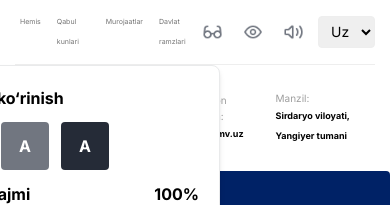
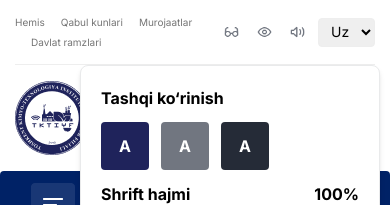
Before and after one commit to Sh0kh/Univer, a React (Vite) app: page / in a window 390 px wide. Both pictures are taken after a click on the button 253 px from the left and 32 px from the top of the page. Shown: the top 205 px of the page. Built offline with nearby package versions, Linux system fonts and the light colour scheme; no server answers.

Commit message:
new response

```diff
--- a/src/Components/Header.jsx
+++ b/src/Components/Header.jsx
@@ -57,7 +57,7 @@ export default function Header() {
         <header className="bg-white shadow-md relative z-50 ">
             <div className="Container">
                 <div className="flex justify-between items-center py-3 border-b">
-                    <ul className="flex space-x-4 text-sm text-gray-600">
+                    <ul className="Grow_q flex space-x-4 text-sm text-gray-600">
                         <li>Hemis</li>
                         <li>Qabul kunlari</li>
                         <li>Murojaatlar</li>
@@ -77,6 +77,7 @@ export default function Header() {
                     </div>
                 </div>
                 <div className="flex justify-between items-center py-4">
+                    <NavLink to="/">
                     <div className="flex items-center space-x-4">
                         <img src={logo} alt="Logo" className="mr-[20px]" />
                         <div>
@@ -84,6 +85,8 @@ export default function Header() {
                             <p className="h-p text-sm text-gray-600">rasmiy veb sayti</p>
                         </div>
                     </div>
+                    </NavLink>
+
                     <div className="h-service flex space-x-6">
                         <div className="flex items-center space-x-2">
                             <div className='res'>
--- a/src/Components/others/BigModal.jsx
+++ b/src/Components/others/BigModal.jsx
@@ -2,7 +2,7 @@ import { NavLink } from "react-router-dom";
 
 export default function BigModal({ go }) {
   return (
-    <div className="big_modal">
+    <div className="big_modal w-full">
       <div className="Container">
         {/* Modalni yopish tugmasi */}
         <svg
--- a/src/Components/others/VisionModal.jsx
+++ b/src/Components/others/VisionModal.jsx
@@ -29,7 +29,7 @@ const VisionModal = forwardRef(({ isOpen }, ref) => {
     return (
         <div
             ref={ref}
-            className={`absolute top-[65px] right-[170px] rounded-[8px] border border-[#E9EAEB] w-[300px] bg-white p-[20px] shadow-md ${isOpen ? "block" : "hidden"}`}
+            className={`visonModal absolute top-[65px] right-[170px] rounded-[8px] border border-[#E9EAEB] w-[300px] bg-white p-[20px] shadow-md ${isOpen ? "block" : "hidden"}`}
         >
             <h2 className="text-[16px] text-black font-bold">Tashqi ko‘rinish</h2>
             <div className="flex items-center gap-3 mt-3">
--- a/src/Style/Media.css
+++ b/src/Style/Media.css
@@ -50,8 +50,11 @@ gap: 10px;
     .h-h1,.h-p{
         display: none;
     }
+.visonModal{
+    right: 10px;
+}
+}
 
-}
 
 @media(max-width:500px){
     .h-service div img{
@@ -60,11 +63,10 @@ gap: 10px;
     .h-service p{
         font-size: 10px;
     }
-    header ul li{
-        margin: 0 0 0 5px;
-        font-size: 7px;
+    .Grow_q{
 
-    }
+        flex-wrap: wrap;
+    justify-content: start;   }
 
 
 }
@@ -72,6 +74,9 @@ gap: 10px;
 @media (max-width: 426px) {
     header nav .menu_wr,header nav a  {
         display: none;
+    }
+    .big_modal a{
+        display: block;
     }
     header nav .Container{
         justify-content: start;
--- a/src/index.css
+++ b/src/index.css
@@ -596,7 +596,6 @@ input[type="number"]::-webkit-inner-spin-button {
   background-size: cover;
   object-fit: cover;
   padding: 32px;
-  max-width: 1920px;
   width: 100%;
   background-color: #000;
   display: block;
@@ -605,10 +604,7 @@ input[type="number"]::-webkit-inner-spin-button {
   right: 0;
   bottom: 0;
   top: -10px;
-  z-index: 100;
   z-index: 100000;
-  height: 103%;
-
 }
 
 .big_li {
```
